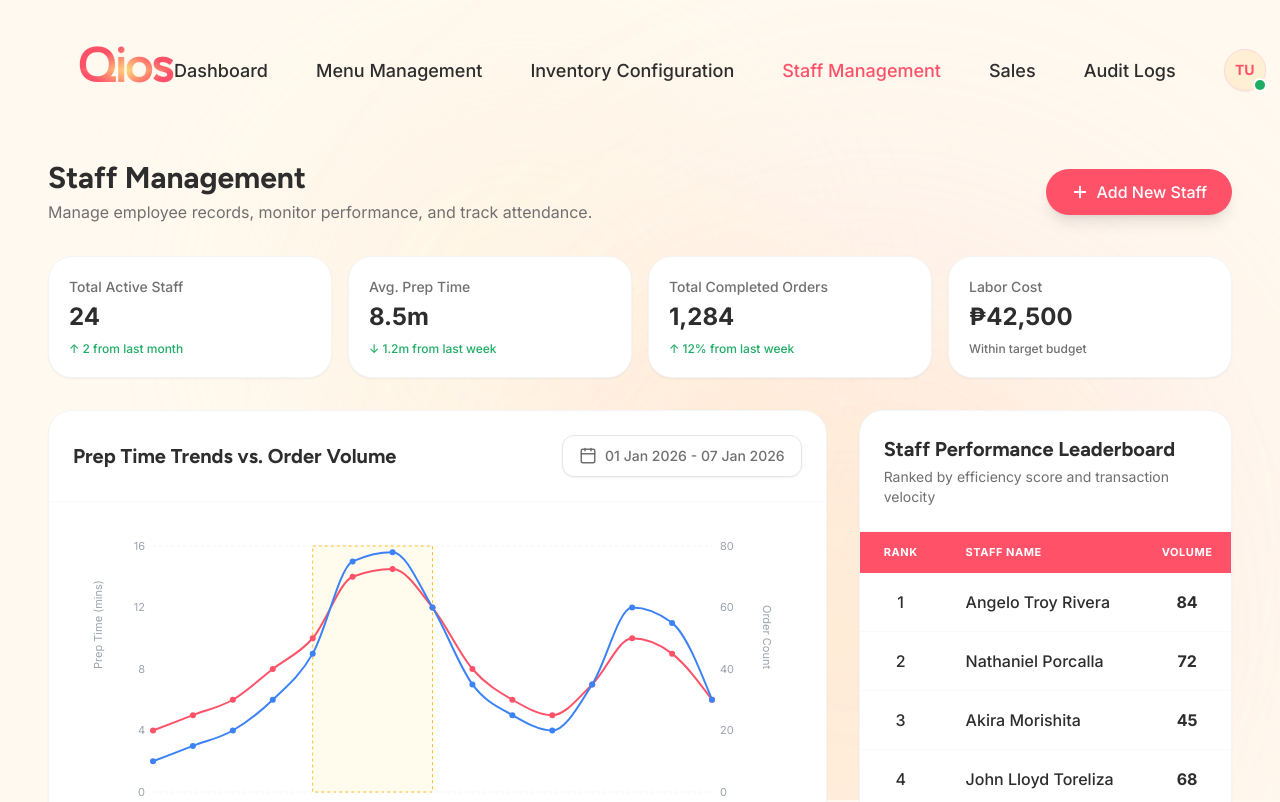
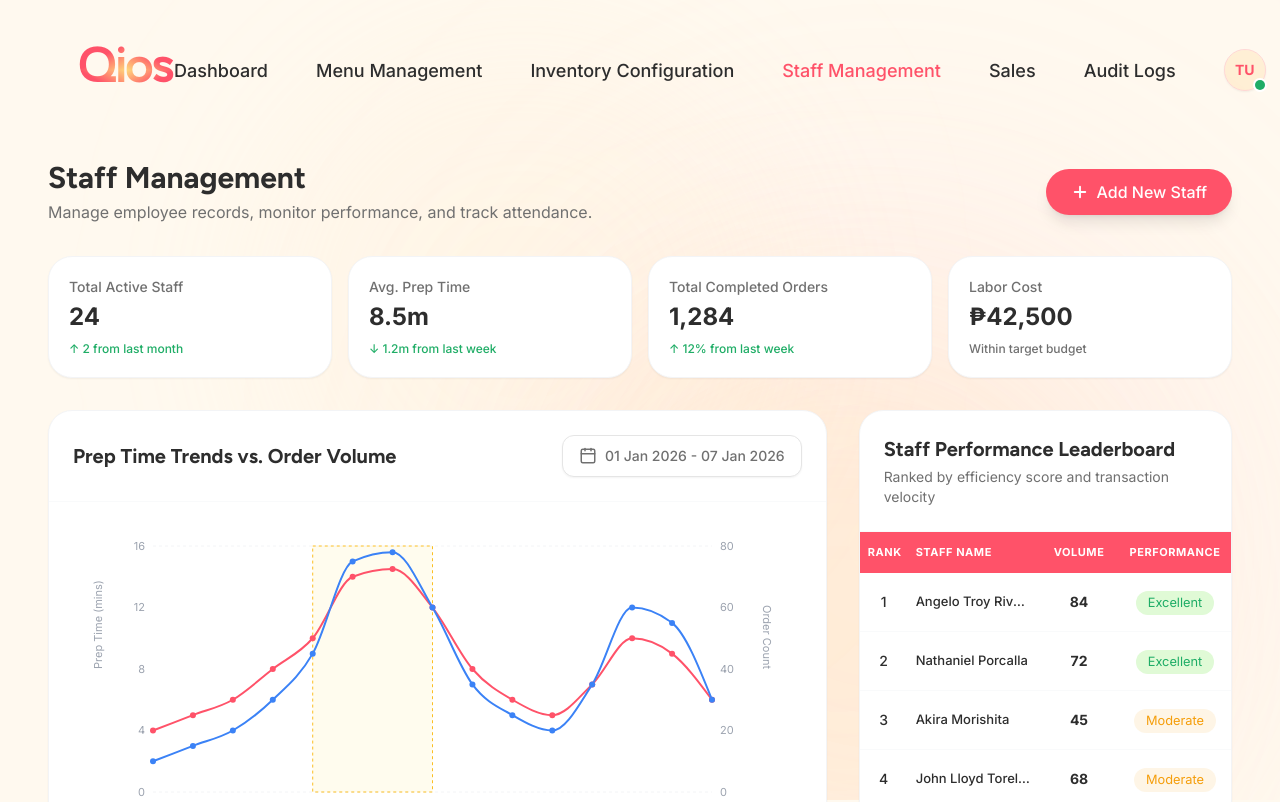
Before and after one commit to ShanRaboy11/Qios, a Next.js app: page /1/staff in a window 1280 px wide. Shown: the top 802 px of the page. Built offline with nearby package versions, Linux system fonts and the light colour scheme.

Commit message:
style: employee leaderboard - Macatual

```diff
--- a/src/components/organisms/StaffLeaderboard.tsx
+++ b/src/components/organisms/StaffLeaderboard.tsx
@@ -24,14 +24,14 @@ export const StaffLeaderboard = ({ data }: StaffLeaderboardProps) => {
           Ranked by efficiency score and transaction velocity
         </p>
       </div>
-      <div className="overflow-x-auto [&::-webkit-scrollbar]:hidden [-ms-overflow-style:none] [scrollbar-width:none]">
-        <table className="w-full text-left border-collapse whitespace-nowrap">
+      <div className="overflow-x-hidden">
+        <table className="w-full text-left border-collapse table-fixed">
           <thead>
-            <tr className="bg-[#FF5269] text-white text-[11px] font-bold uppercase tracking-wider">
-              <th className="py-3 px-6 w-20 text-center">Rank</th>
-              <th className="py-3 px-6">Staff Name</th>
-              <th className="py-3 px-6 text-center">Volume</th>
-              <th className="py-3 px-6 text-center">Performance</th>
+            <tr className="bg-[#FF5269] text-white text-[10px] sm:text-[11px] font-bold uppercase tracking-wider">
+              <th className="py-3 px-2 w-10 sm:w-12 text-center">Rank</th>
+              <th className="py-3 px-2">Staff Name</th>
+              <th className="py-3 px-2 w-16 sm:w-20 text-center">Volume</th>
+              <th className="py-3 px-2 w-24 sm:w-28 text-center">Performance</th>
             </tr>
           </thead>
           <tbody>
@@ -40,16 +40,16 @@ export const StaffLeaderboard = ({ data }: StaffLeaderboardProps) => {
                 key={entry.id}
                 className="border-b border-gray-50 last:border-0 hover:bg-gray-50/50 transition-colors"
               >
-                <td className="py-4 px-6 font-medium text-text-primary text-center">
+                <td className="py-3 sm:py-4 px-2 font-medium text-text-primary text-center text-sm">
                   {entry.rank}
                 </td>
-                <td className="py-4 px-6 font-medium text-text-primary">
+                <td className="py-3 sm:py-4 px-2 font-medium text-text-primary text-[13px] truncate">
                   {entry.name}
                 </td>
-                <td className="py-4 px-6 font-bold text-text-primary text-center">
+                <td className="py-3 sm:py-4 px-2 font-bold text-text-primary text-center text-sm">
                   {entry.volume}
                 </td>
-                <td className="py-4 px-6 text-center">
+                <td className="py-3 sm:py-4 px-2 text-center">
                   <Badge
                     color={
                       entry.performance === "Excellent"
```
